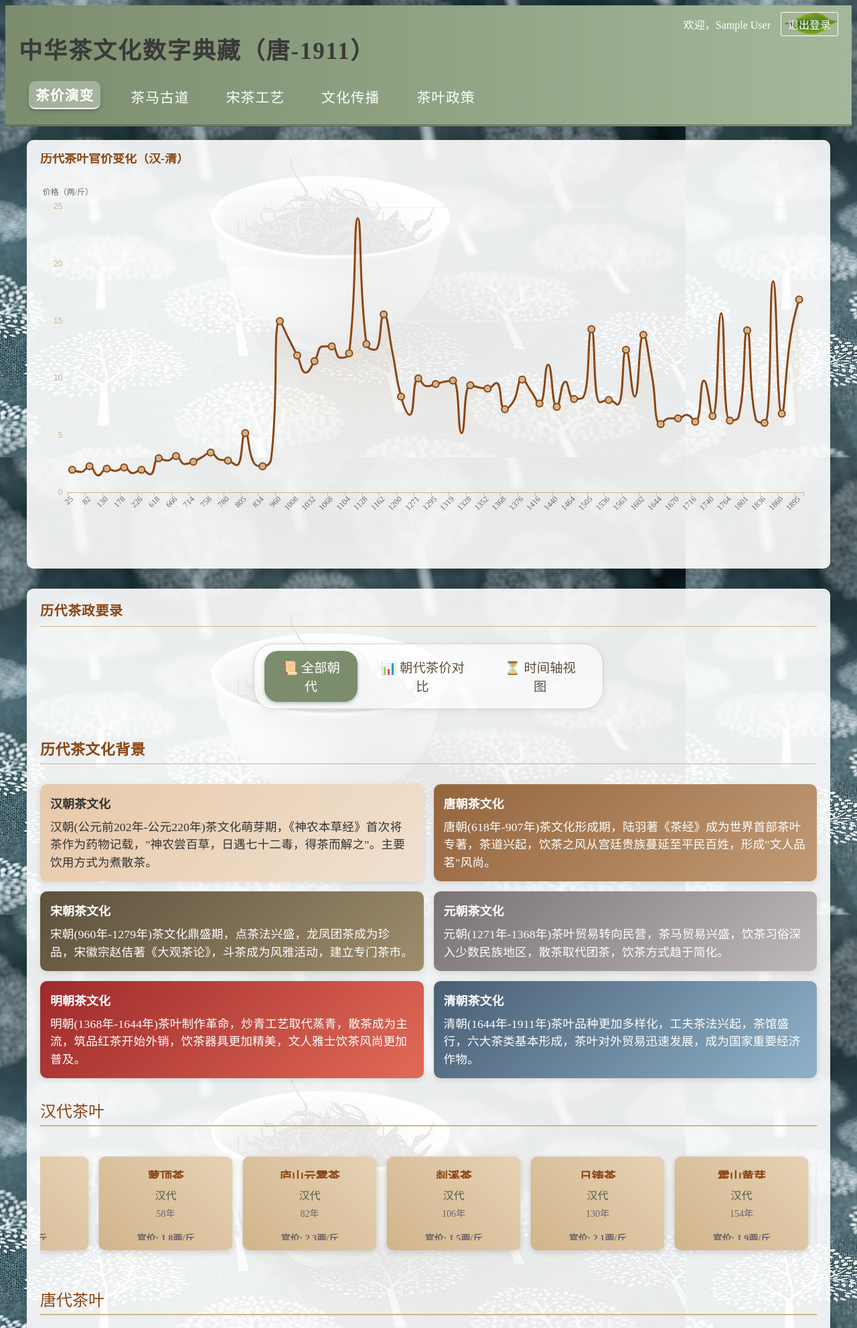
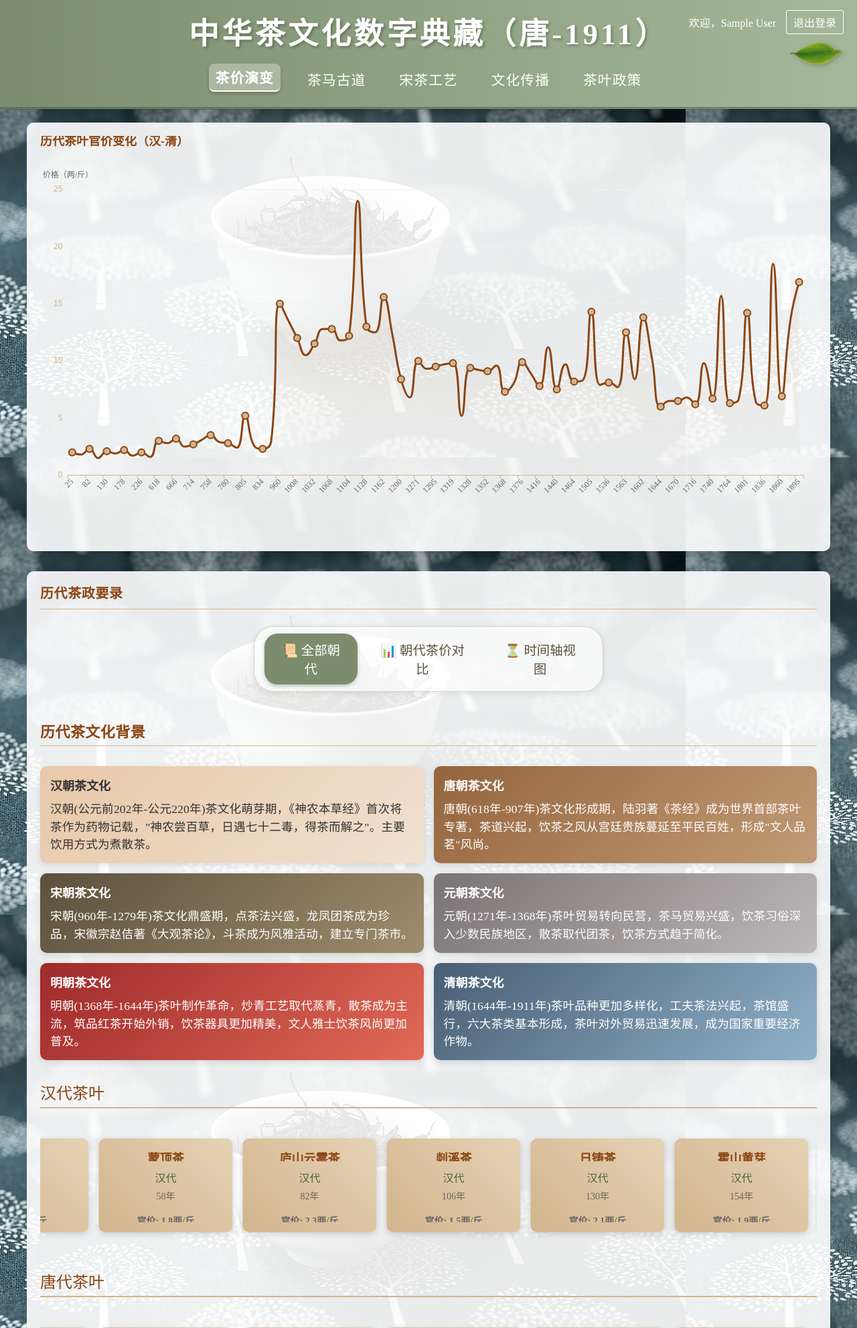
Before and after one commit to lining-lmxc/last, a Flask app: page / in a window 1280 px wide. Shown: the top 1983 px of the page at 67% size. Run offline with Flask 3, Linux system fonts and the light colour scheme; the visitor is signed in with stand-in values (Sample User, id 1); some libraries are stand-ins or nearby versions; some web fonts are replaced.

Commit message:
2025/4/28 大标题显示优化

```diff
--- a/static/css/song_style.css
+++ b/static/css/song_style.css
@@ -52,33 +52,66 @@ body {
     background: #f0f0e1 url('../images/tea_pattern.jpg');
     font-family: '衡山毛笔行书', 'Calligraphy', serif;
     color: #3a3a3a;
+    margin: 0;
+    padding: 0;
 }
 
+/* 美化标题样式，使各页面统一 */
 .header {
     background: linear-gradient(to right, #7b8d6d, #a4b899);
     padding: 20px;
     border-bottom: 3px double #4a6144;
     position: relative;
+    text-align: center;
+    box-shadow: 0 3px 10px rgba(0, 0, 0, 0.2);
+}
+
+.header h1 {
+    font-size: 2.8rem;
+    margin: 0 0 15px 0;
+    color: #fff;
+    text-shadow: 2px 2px 4px rgba(0, 0, 0, 0.3);
+    letter-spacing: 0.1em;
 }
 
 .seal {
     position: absolute;
     right: 20px;
-    top: 10px;
+    top: 50%;
+    transform: translateY(-50%);
     width: 80px;
     opacity: 0.8;
+    filter: drop-shadow(2px 2px 3px rgba(0, 0, 0, 0.3));
+}
+
+nav {
+    display: flex;
+    justify-content: center;
+    flex-wrap: wrap;
+    margin-top: 10px;
 }
 
 nav a {
     color: #fff;
     margin: 0 15px;
     text-decoration: none;
-    border-bottom: 2px solid transparent;
-    transition: all 0.3s;
+    padding: 5px 10px;
+    border-radius: 8px;
+    transition: all 0.3s ease;
+    position: relative;
 }
 
 nav a:hover {
-    border-bottom-color: #fff;
+    background-color: rgba(255, 255, 255, 0.2);
+    transform: translateY(-2px);
+}
+
+nav a.active {
+    background-color: rgba(255, 255, 255, 0.3);
+    border-bottom: 2px solid #fff;
+    font-weight: bold;
+    transform: translateY(-3px);
+    box-shadow: 0 3px 5px rgba(0, 0, 0, 0.2);
 }
 
 .chart-container {
@@ -93,19 +126,7 @@ nav a:hover {
     padding: 20px;
     margin: 20px 0;
     position: relative;
-} */
-
-/* /* .timeline-icon {
-    background: #7b8d6d;
-    color: #fff;
-    width: 30px;
-    height: 30px;
-    border-radius: 50%;
-    text-align: center;
-    position: absolute;
-    left: -16px;
-    top: 0;
-} */
+}
 
 .footer {
     text-align: center;
@@ -113,6 +134,7 @@ nav a:hover {
     border-top: 1px solid #7b8d6d;
     margin-top: 50px;
     color: #666;
+    background-color: rgba(255, 255, 255, 0.8);
 }
 
 .error-container {
--- a/templates/base.html
+++ b/templates/base.html
@@ -12,11 +12,12 @@
     <style>
         .user-info {
             position: absolute;
-            top: 10px;
+            top: 15px;
             right: 20px;
             color: #fff;
             display: flex;
             align-items: center;
+            z-index: 10;
         }
         .user-info a {
             color: #fff;
@@ -25,31 +26,12 @@
             border: 1px solid #fff;
             padding: 5px 10px;
             border-radius: 3px;
+            transition: all 0.3s ease;
         }
         .user-info a:hover {
             background-color: rgba(255, 255, 255, 0.2);
-        }
-        nav {
-            display: flex;
-            flex-wrap: wrap;
-        }
-        nav a {
-            margin-right: 20px;
-            white-space: nowrap;
-            padding: 5px 10px;
-            border-radius: 8px;
-            transition: all 0.3s ease;
-        }
-        nav a:hover {
-            background-color: rgba(255, 255, 255, 0.2);
-        }
-        nav a.active {
-            background-color: rgba(255, 255, 255, 0.3);
-            border-bottom: 2px solid #fff;
-            font-weight: bold;
-            transform: translateY(-3px);
-            box-shadow: 0 3px 5px rgba(0, 0, 0, 0.2);
-            border-radius: 10px;
+            transform: translateY(-2px);
+            box-shadow: 0 2px 4px rgba(0, 0, 0, 0.2);
         }
     </style>
     {% block extra_css %}{% endblock %}
```
Also changed, not shown: 1 other file.
